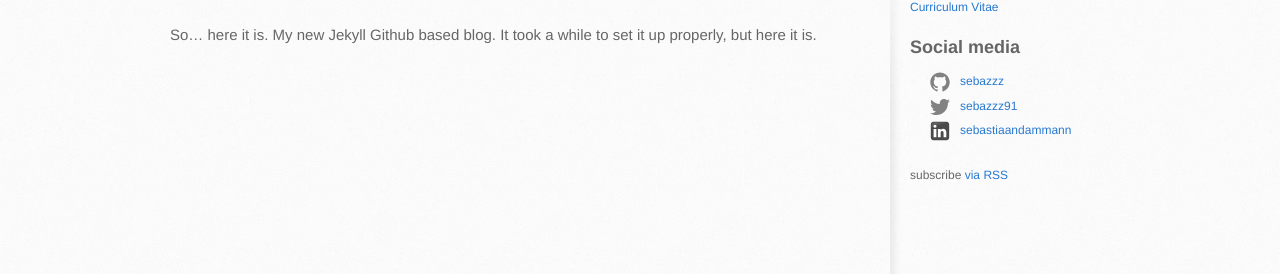
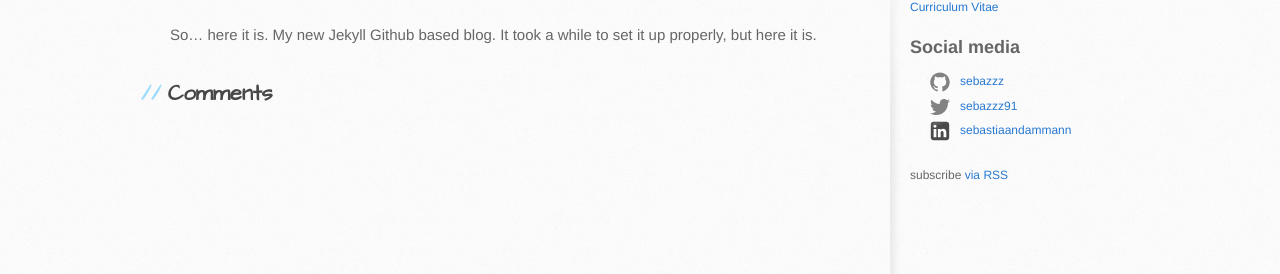
Before and after one commit to Sebazzz/sebazzz.github.io, a Jekyll site: the page built from _posts/2016-06-01-hello-world.md, in a window 1280 px wide. Shown: the part 373-647 px from the top of the page. Built offline with Jekyll 4.4.1, drawn with Linux system fonts in a browser that asks for light colours; comment, search, counter and statistics services are not loaded.

Commit message:
Implement disqus

```diff
--- /dev/null
+++ b/_includes/disqus.html
@@ -0,0 +1,18 @@
+<div id="disqus_thread"></div>
+<script>
+    var disqus_config = function () {
+        this.page.url = '{{ site.url }}{{ page.url }}';
+        this.page.identifier =  '{{ page.id }}';
+		this.page.title =  '{{ page.title }}';
+    };
+
+    (function() {
+        var d = document, s = d.createElement('script');
+
+        s.src = '//sebastiaandammann.disqus.com/embed.js';
+
+        s.setAttribute('data-timestamp', +new Date());
+        (d.head || d.body).appendChild(s);
+    })();
+</script>
+<noscript>Please enable JavaScript to view the <a href="https://disqus.com/?ref_noscript" rel="nofollow">comments powered by Disqus.</a></noscript>
--- a/_layouts/default.html
+++ b/_layouts/default.html
@@ -16,5 +16,7 @@
         {% include aside.html %}
       </div>
     </div>
+
+	<script id="dsq-count-scr" src="//sebastiaandammann.disqus.com/count.js" async></script>
   </body>
 </html>
--- a/_layouts/post.html
+++ b/_layouts/post.html
@@ -13,3 +13,9 @@
   </div>
 
 </article>
+
+<div id="comment-container">
+	<h2>Comments</h2>
+
+	{% include disqus.html %}
+</div>
--- a/index.html
+++ b/index.html
@@ -12,14 +12,14 @@
         <span class="post-meta">{{ post.date | date: "%-d %b %Y" }}</span>
 
         <h2>
-          <a class="post-link" href="{{ post.url | prepend: site.baseurl }}">{{ post.title }}</a>
+          <a class="post-link" href="{{ post.url | prepend: site.baseurl }}#disqus_thread">{{ post.title }}</a>
         </h2>
 
 		<div class="excerpt">
 			{{ post.excerpt }}
 
 			<p class="read-more-link">
-				<a href="{{ post.url | prepend: site.baseurl }}">Read more...</a>
+				<a href="{{ post.url | prepend: site.baseurl }}#disqus_thread">Read more...</a>
 			</p>
 		</div>
       </li>
```
